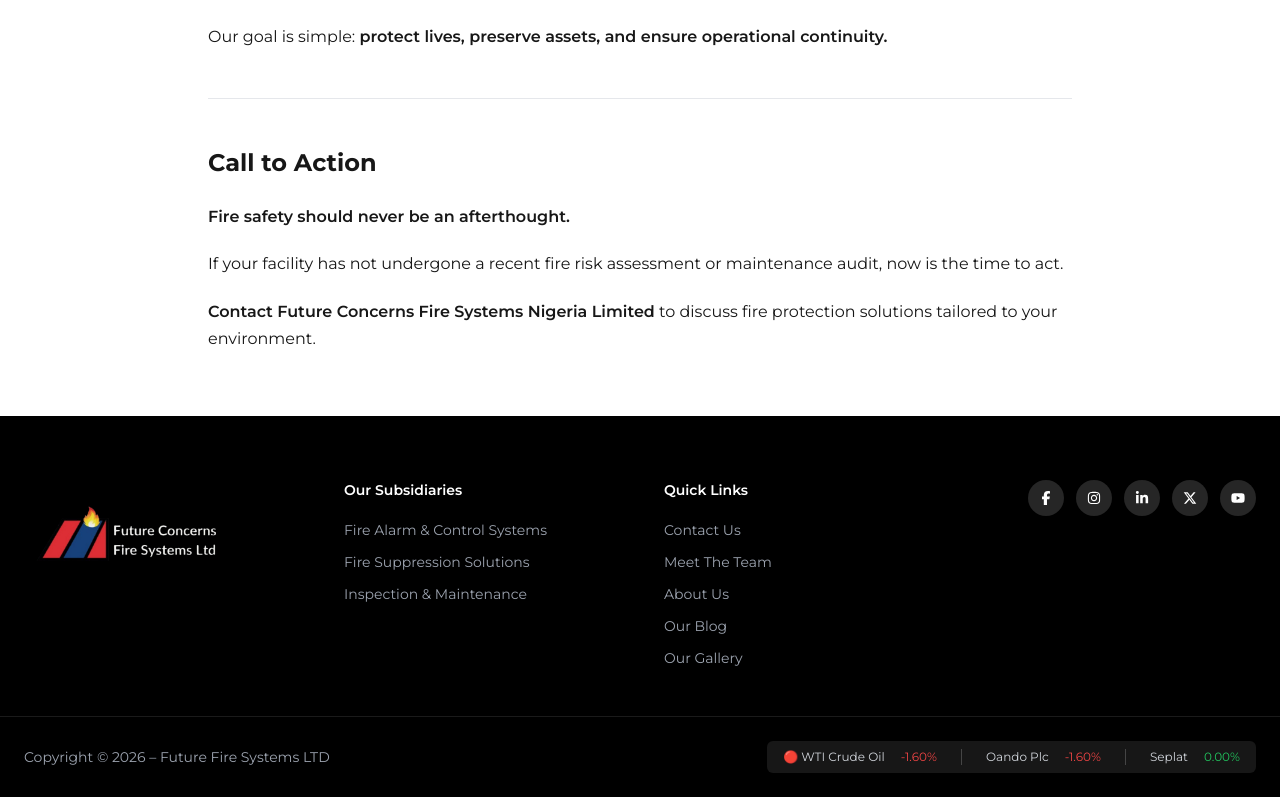
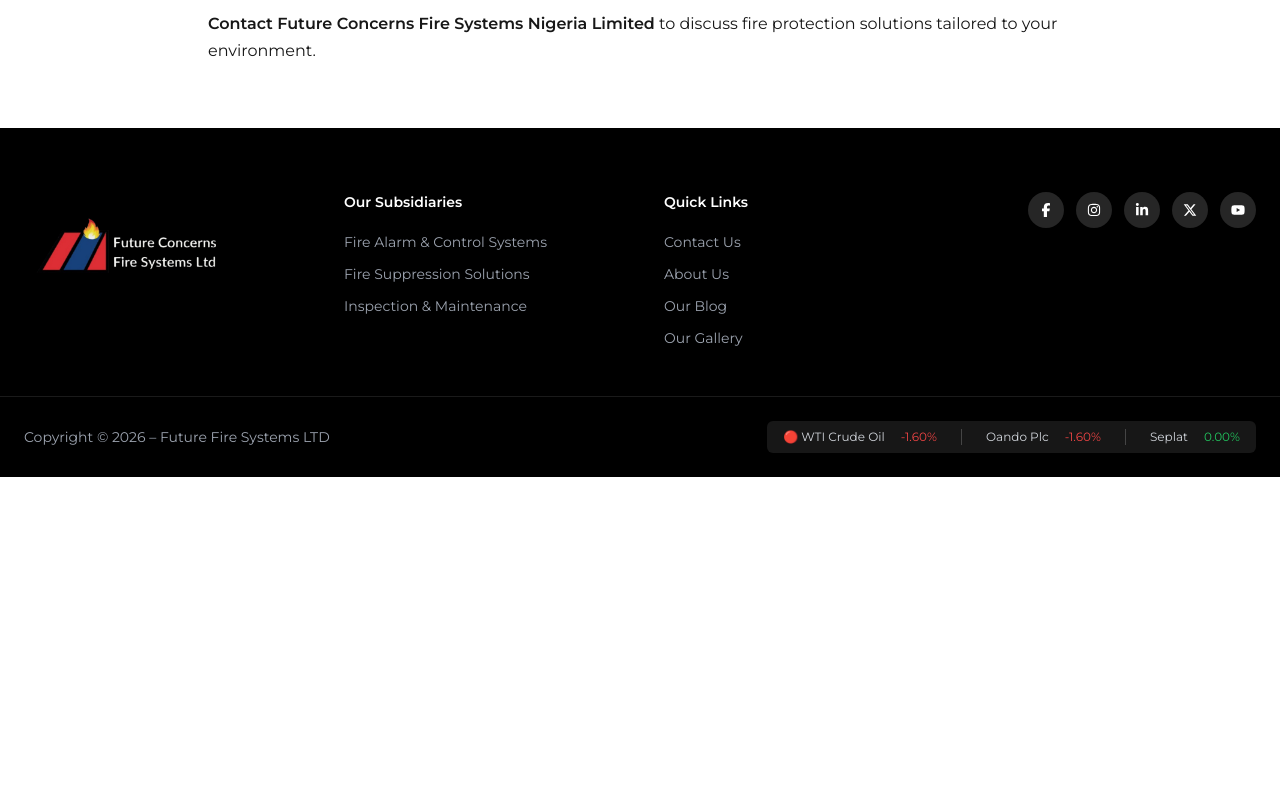
Before and after one commit to jahseed89/future-fire-systems, a Next.js app: page /blog/managing-fire-outbreaks in a window 1280 px wide. Shown: the part 2627-3424 px from the top of the page. After the commit the page ends 3104 px from the top, so only its background shows below. Built offline with nearby package versions, Linux system fonts and the light colour scheme.

Commit message:
modified footer

```diff
--- a/app/blog/[slug]/page.tsx
+++ b/app/blog/[slug]/page.tsx
@@ -211,7 +211,7 @@
         <h1 className="mb-2 text-3xl font-bold">{post.title}</h1>
         <p className="mb-6 text-gray-500">{post.date}</p>
 
-        <div className="relative mb-8 h-72 w-full overflow-hidden rounded-xl">
+        <div className="relative mb-8 h-82 w-full overflow-hidden rounded-xl">
           <Image
             src={post.image}
             alt={post.title}
--- a/components/Footer.tsx
+++ b/components/Footer.tsx
@@ -74,11 +74,6 @@
               <li>
                 <Link href="/contact" className="hover:text-red-500">
                   Contact Us
-                </Link>
-              </li>
-              <li>
-                <Link href="/#" className="hover:text-red-500">
-                  Meet The Team
                 </Link>
               </li>
               <li>
```
